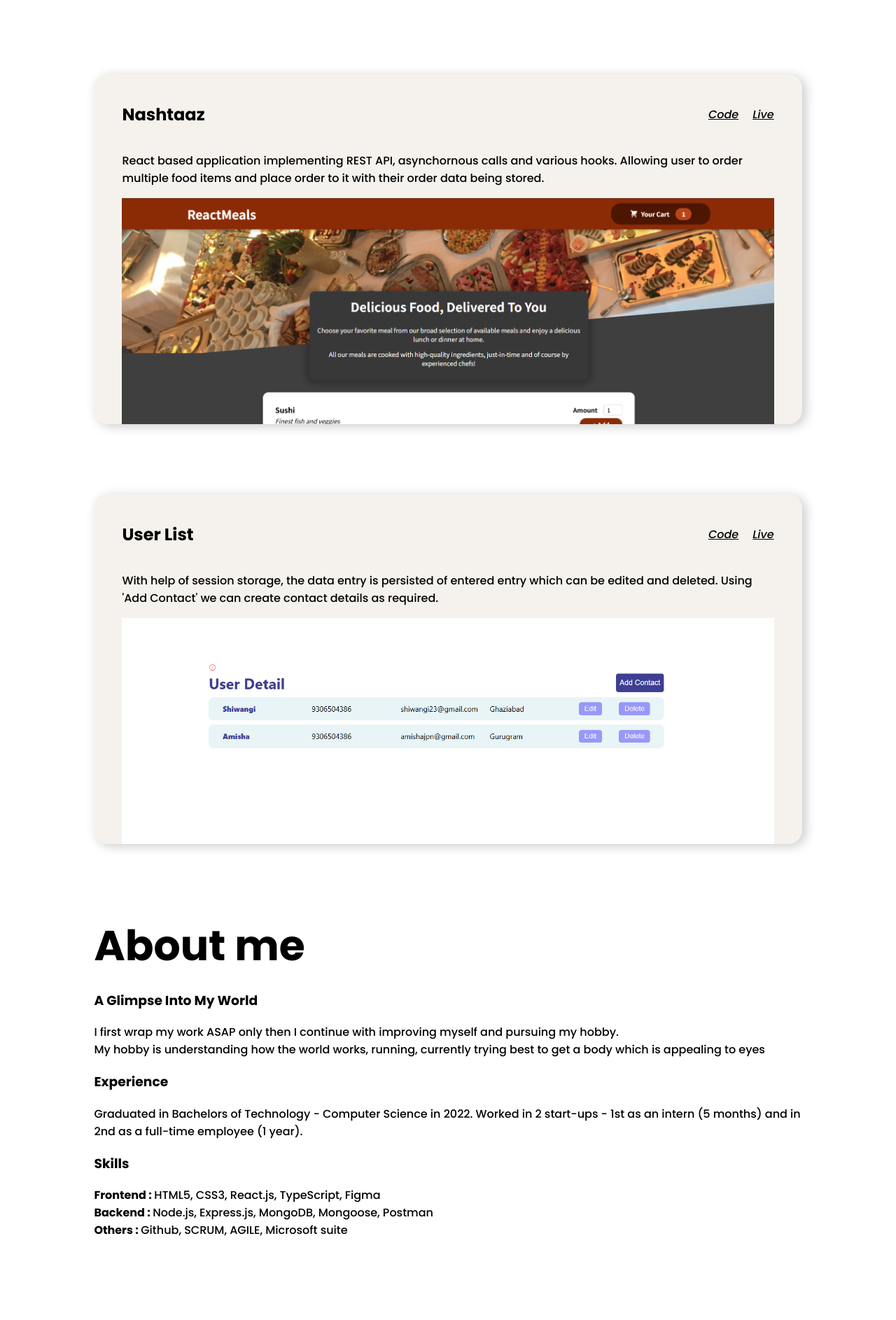
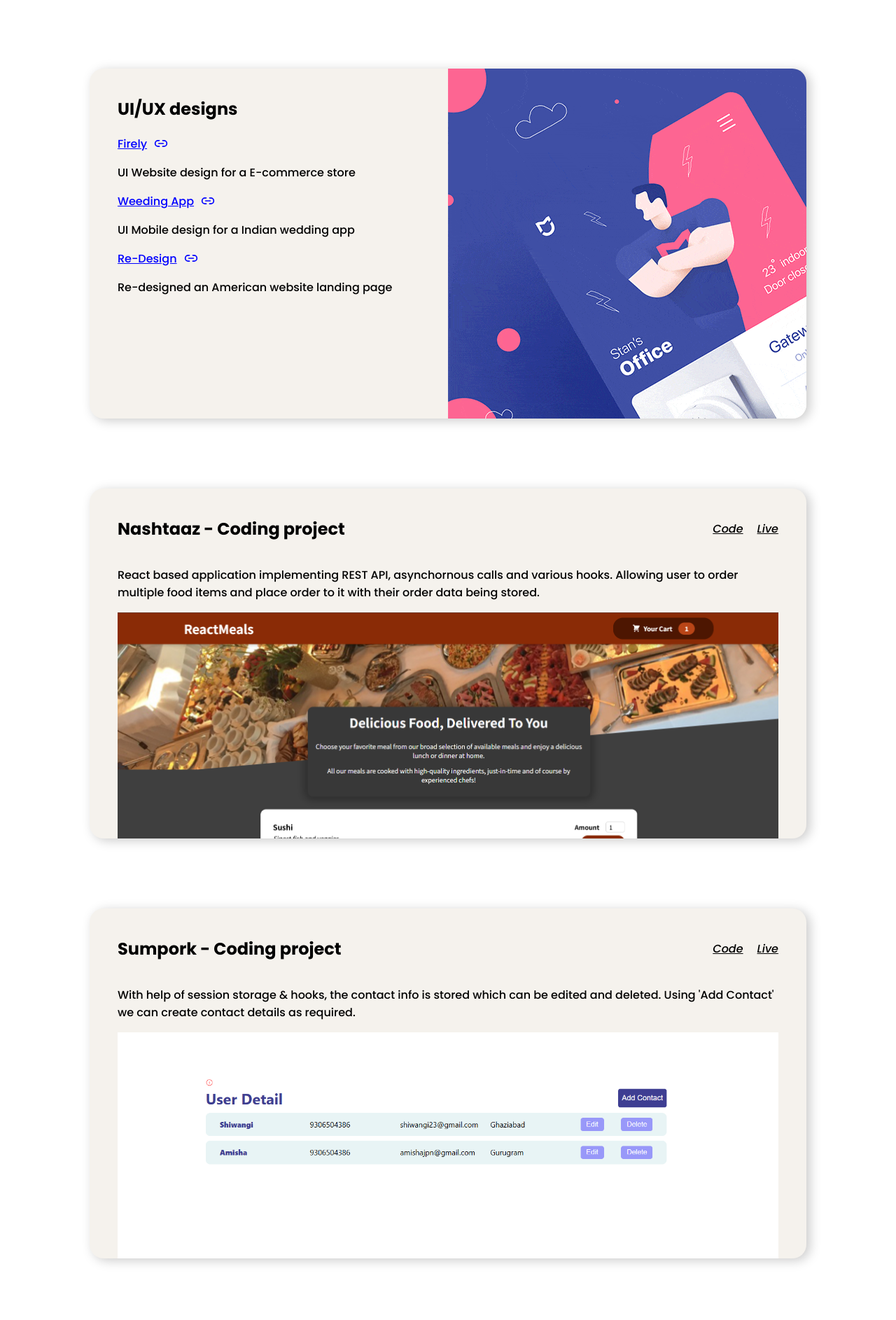
Before and after one commit to AdityaVishwakarma22/portfolio, a Next.js app: page / in a window 1280 px wide. Shown: the part 892-2778 px from the top of the page at 70% size. Built offline with nearby package versions, Linux system fonts and the light colour scheme; a web font is replaced by a local one.

Commit message:
included Ui-Ux projects

```diff
--- a/app/global.css
+++ b/app/global.css
@@ -3,6 +3,7 @@
 body {
   font-family: "Poppins", serif;
   font-weight: 500 !important;
+  margin: 0px;
 }
 
 .section {
--- a/app/homepage_sections/about.tsx
+++ b/app/homepage_sections/about.tsx
@@ -43,10 +43,10 @@ const About = () => {
       <section>
         <h3>A Glimpse Into My World</h3>
         <p>
-          I first wrap my work ASAP only then I continue with improving myself
-          and pursuing my hobby.
-          <br /> My hobby is understanding how the world works, running,
-          currently trying best to get a body which is appealing to eyes
+          I prioritize my work allowing me to dedicate time to personal growth
+          and pursue my passions outside of work
+          <br /> I like developing clean + beautiful interactions on websites,
+          currently building usable ecommerce website
         </p>
       </section>
       <section>
@@ -61,15 +61,15 @@ const About = () => {
         <h3>Skills</h3>
         <div className="skills">
           <b>Frontend : </b>
-          <span>HTML5, CSS3, React.js, TypeScript, Figma</span>
+          <span>HTML5, CSS3, React.js, TypeScript, REST API, Figma</span>
         </div>
         <div className="skills">
           <b>Backend : </b>
-          <span>Node.js, Express.js, MongoDB, Mongoose, Postman</span>
+          <span>Node.js, Express.js, MongoDB, Postman</span>
         </div>
         <div className="skills">
           <b>Others : </b>
-          <span>Github, SCRUM, AGILE, Microsoft suite</span>
+          <span>Github, SCRUM, AGILE</span>
         </div>
       </section>
     </div>
--- a/app/homepage_sections/contact.module.css
+++ b/app/homepage_sections/contact.module.css
@@ -50,4 +50,10 @@
   .interview_wrapper button {
     margin: 10px 0;
   }
+  .heading {
+    font-size: 40px;
+  }
+  .heading_container {
+    display: block;
+  }
 }
--- a/app/homepage_sections/contact.tsx
+++ b/app/homepage_sections/contact.tsx
@@ -67,6 +67,10 @@ const Contact = () => {
         <b>Call me at : </b>
         <span> +91 9306504386</span>
       </div>
+      <div>
+        <b>Email : </b>
+        <span> 22avkvishwakarma22@gmail.com</span>
+      </div>
       <div className={style.interview_wrapper}>
         <b>Schedule interview : </b>
         <span> An email will be shared upon scheduling the call</span>
--- a/app/homepage_sections/hero.tsx
+++ b/app/homepage_sections/hero.tsx
@@ -11,14 +11,14 @@ const Hero = () => {
         animate={{ y: 0, opacity: 1 }}
         transition={{ ease: "easeInOut", duration: 0.75 }}
       >
-        Building websites to <b>grow businesses</b>
+        Web developer & designer since <b>2 years</b>
       </motion.h2>
       <motion.i
         initial={{ opacity: 0 }}
         animate={{ opacity: 1 }}
         transition={{ ease: "easeInOut", duration: 0.75 }}
       >
-        Worked in 2 startups as FullStack dev & Frontend dev
+        Clean Design. Big Impact.
       </motion.i>
     </div>
   );
--- a/app/lib/placeholder-data.ts
+++ b/app/lib/placeholder-data.ts
@@ -10,8 +10,8 @@ const revenue = [
     projectImg: nashtaaz,
   },
   {
-    name: "User List",
-    desc: "With help of session storage, the data entry is persisted of entered entry which can be edited and deleted. Using 'Add Contact' we can create contact details as required.",
+    name: "Sumpork",
+    desc: "With help of session storage & hooks, the contact info is stored which can be edited and deleted. Using 'Add Contact' we can create contact details as required.",
     git: "https://github.com/AdityaVishwakarma22/userDetail",
     live: "https://adityavishwakarma22.github.io/userDetail/",
     projectImg: todoss,
--- a/app/projects/project.module.css
+++ b/app/projects/project.module.css
@@ -2,6 +2,23 @@
 
 .heading_container {
   overflow: hidden;
+}
+
+.design_card {
+  display: flex;
+  background-color: rgb(245, 242, 237);
+  margin: 100px 0;
+  border-radius: 20px;
+  box-shadow: 5px 3px 16px 0px #cbcbcb;
+  height: 500px;
+  overflow: hidden;
+}
+
+.design_card > div:first-child {
+  padding: 20px 40px;
+}
+.design_card > div {
+  width: 50%;
 }
 
 .heading {
@@ -27,6 +44,13 @@
   align-items: center;
 }
 
+.design_links {
+  display: flex;
+  align-items: center;
+  gap: 10px;
+  color: blue;
+}
+
 .cardLinks {
   display: flex;
   gap: 20px;
@@ -50,7 +74,8 @@
   .heading {
     font-size: 35px;
   }
-  .card {
+  .card,
+  .design_card {
     margin: 50px 0;
   }
   .cardHeader {
@@ -59,4 +84,10 @@
   .cardLinks {
     text-decoration: underline;
   }
+  .design_card {
+    display: block;
+  }
+  .design_card div:first-child {
+    width: 100%;
+  }
 }
--- a/app/projects/project.tsx
+++ b/app/projects/project.tsx
@@ -7,6 +7,8 @@ import { useGSAP } from "@gsap/react";
 import { useRef, useEffect } from "react";
 import { ScrollTrigger } from "gsap/all";
 import SplitType from "split-type";
+import design from "@/public/projects/design.gif";
+import { LuLink2 } from "react-icons/lu";
 
 const Project = () => {
   const container = useRef<HTMLElement | any>(null);
@@ -60,14 +62,57 @@ const Project = () => {
     <div className="section">
       <div className={style.heading_container} ref={container}>
         <h1 className={style.heading} id="pro">
-          Projects
+          Personal projects
         </h1>
       </div>
       <div id="skewElem">
+        <div className={style.design_card}>
+          <div>
+            <div className={style.cardHeader}>
+              <h2>UI/UX designs</h2>
+            </div>
+            <div>
+              <a
+                href="https://www.figma.com/design/jsCEeZx07LzVyVMM1wAKRu/Firely?node-id=0-1&t=pFjTtjTaIJzO3wFM-1"
+                target="_blank"
+                className={style.design_links}
+              >
+                Firely
+                <LuLink2 size={20} />
+              </a>
+              <p>UI Website design for a E-commerce store</p>
+            </div>
+            <div>
+              <a
+                href="https://www.figma.com/design/SVwV4VDLxa087cko3lWVAf/Indian-Wedding-Planning-App?node-id=0-1&t=WnaZClrHrhlwfy5f-1"
+                target="_blank"
+                className={style.design_links}
+              >
+                Weeding App
+                <LuLink2 size={20} />
+              </a>
+              <p>UI Mobile design for a Indian wedding app</p>
+            </div>
+            <div>
+              <a
+                href="https://www.figma.com/design/8SKok8FyyC0yJu6XF7nTLq/Redesign?node-id=416-3&t=5Ubzt8SndfUPFRGr-1"
+                target="_blank"
+                className={style.design_links}
+              >
+                Re-Design
+                <LuLink2 size={20} />
+              </a>
+              <p>Re-designed an American website landing page</p>
+            </div>
+          </div>
+          <div>
+            <Image src={design} alt="UI-UX design links" />
+          </div>
+        </div>
         {revenue.map((e, index) => (
           <div key={index} className={style.card}>
             <div className={style.cardHeader}>
-              <h2>{e.name}</h2>
+              <h2>{e.name} - Coding project</h2>
 
               <div className={style.cardLinks}>
                 <a href={`${e.git}`} target="_blank">
--- a/app/ui/navbar/navbar.module.css
+++ b/app/ui/navbar/navbar.module.css
@@ -18,6 +18,8 @@
 .logo {
   height: 50px;
   width: auto;
+  display: flex;
+  align-items: center;
 }
 .logo:hover {
   cursor: pointer;
--- a/app/ui/navbar/navbar.tsx
+++ b/app/ui/navbar/navbar.tsx
@@ -20,7 +20,7 @@ const Navbar = () => {
     <div className={style.navbar}>
       <Link to="home" smooth={true} duration={500} offset={-100}>
         <motion.div className={style.logo} whileTap={{ scale: 0.5 }}>
-          <Image src={logo} alt="" className={style.logo} /> Web dev / designer
+          <Image src={logo} alt="" className={style.logo} /> Aditya
         </motion.div>
       </Link>
 
```
Also changed, not shown: public/projects/design.gif (added).
